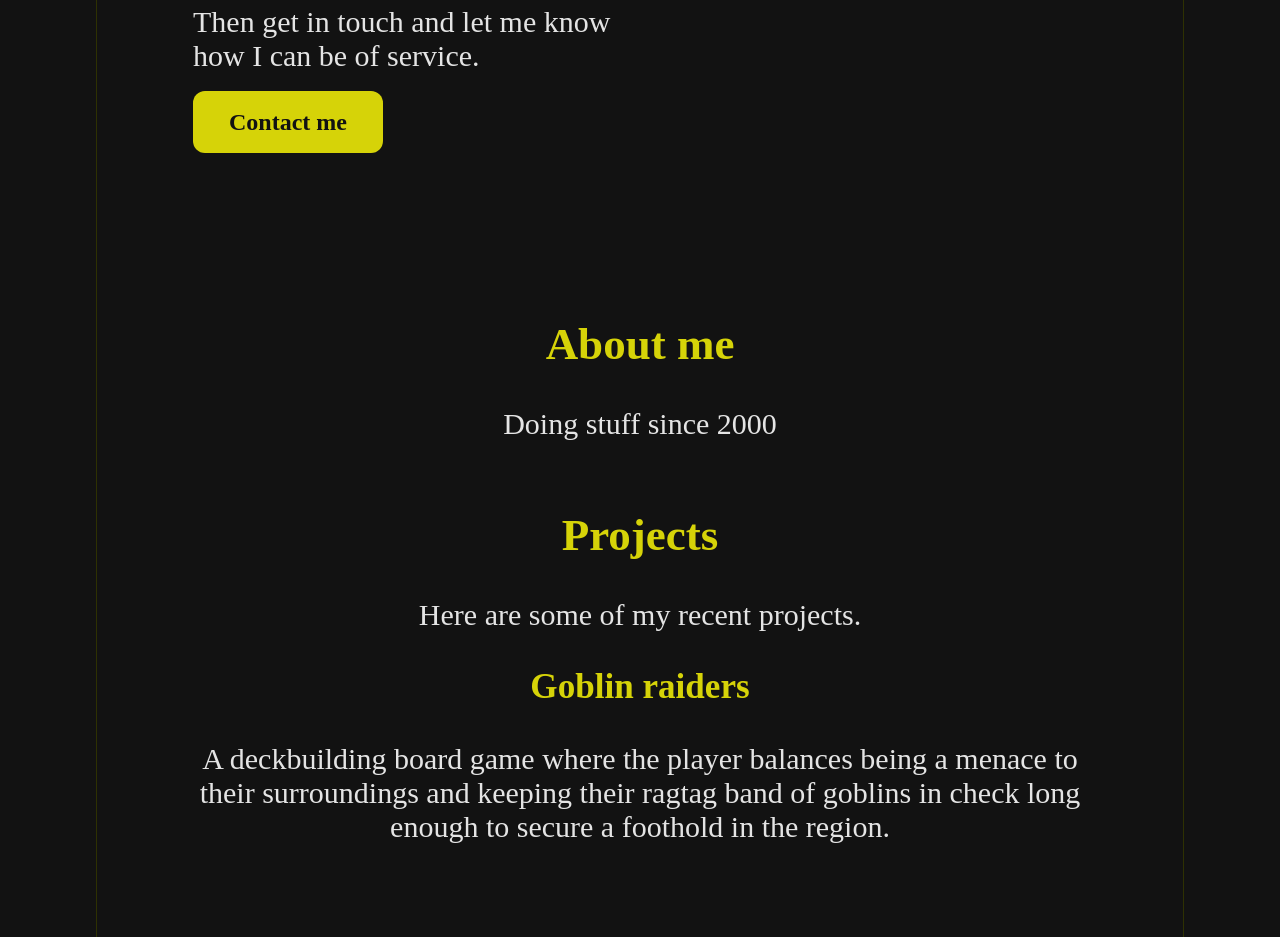
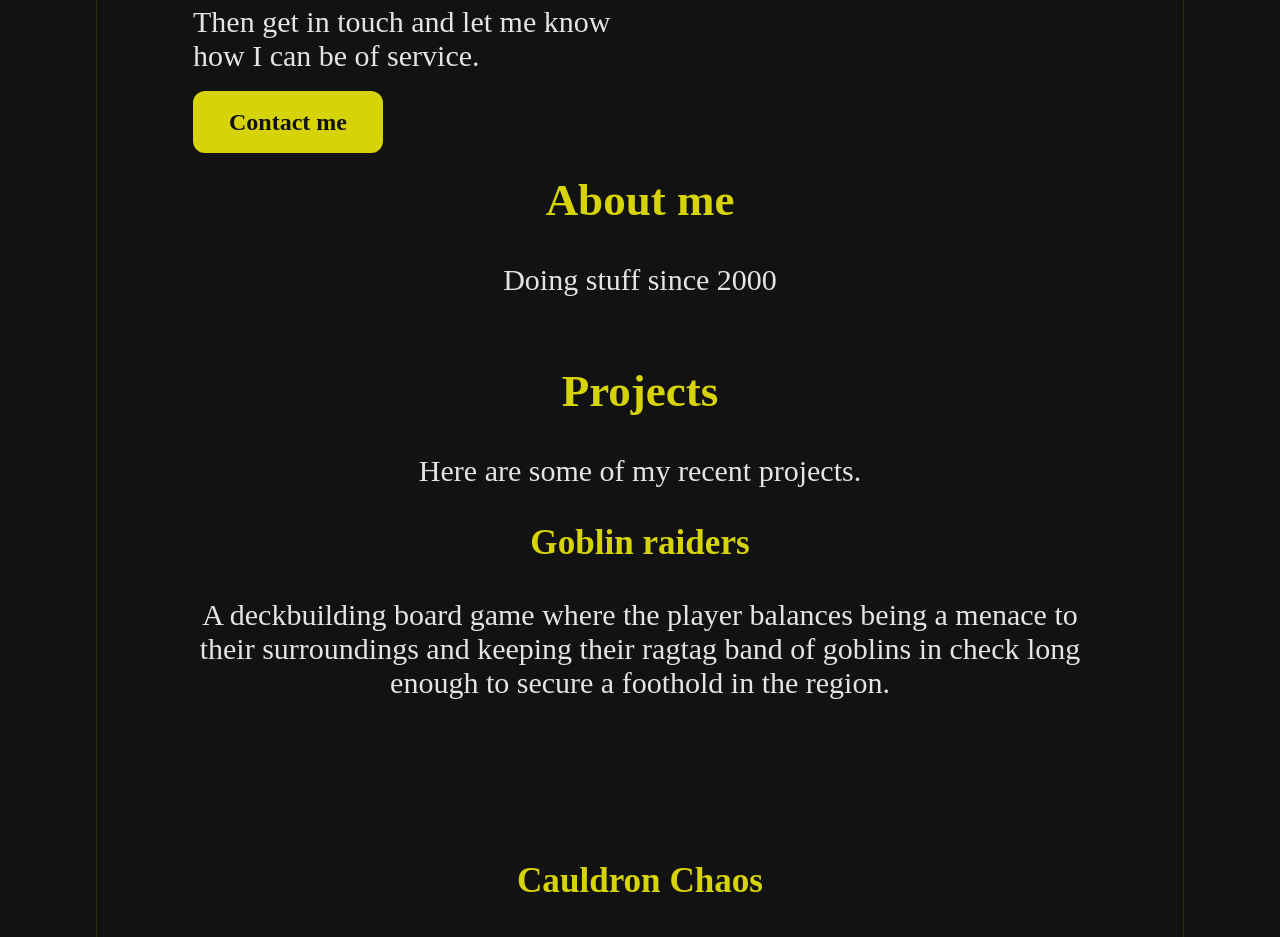
Before and after one commit to GitForGood/gitforgood-github.io, a plain HTML site: page index.html in a window 1280 px wide. Shown: the part 960-1897 px from the top of the page. Drawn offline with Linux system fonts and the light colour scheme.

Commit message:
last refactor of website v1.0

```diff
--- a/index.html
+++ b/index.html
@@ -44,12 +44,9 @@
                 </div>
             </div>
         </section>
-        <div class="spacer"></div>
         <section id="about">
-            <div>
-                <h2>About me</h2>
-                <p>Doing stuff since 2000</p>
-            </div>
+            <h2>About me</h2>
+            <p>Doing stuff since 2000</p>
         </section>
         <section id="projects">
             <h2>Projects</h2>
--- a/styles.css
+++ b/styles.css
@@ -88,10 +88,6 @@ footer {
     justify-content: space-between;
     border-left: 1px solid var(--border-color);
     border-right: 1px solid var(--border-color);
-}
-
-.spacer {
-    padding: 3rem;
 }
 
 .btn {
```
